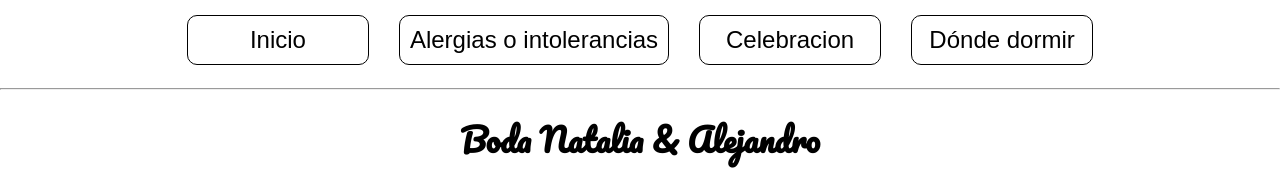
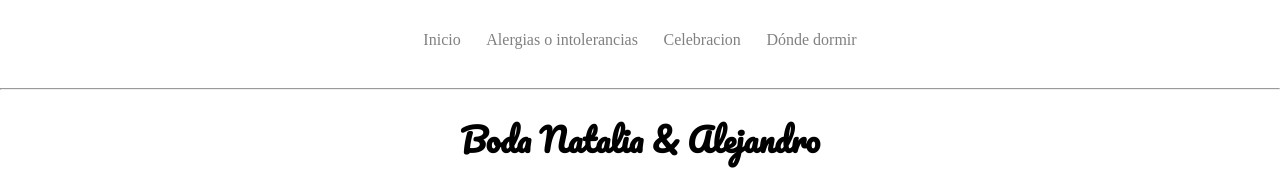
Before and after one commit to alejito10/boda-app, a React (Create React App) app: page /donde in a window 1280 px wide. Shown: the top 170 px of the page. Built offline with nearby package versions, Linux system fonts and the light colour scheme.

Commit message:
cambios en la barra de navegacion

```diff
--- a/package.json
+++ b/package.json
@@ -1,5 +1,5 @@
 {
-  "homepage":"https://alejito10.github.io/boda-app",
+  "homepage": "https://alejito10.github.io/boda-app",
   "name": "boda-app",
   "version": "0.1.0",
   "private": true,
@@ -19,6 +19,7 @@
     "react-router-dom": "^5.2.0",
     "react-scripts": "4.0.1",
     "simple-react-google-maps": "^1.1.2",
+    "styled-components": "^5.2.1",
     "web-vitals": "^0.2.4"
   },
   "scripts": {
@@ -26,7 +27,7 @@
     "build": "react-scripts build",
     "test": "react-scripts test",
     "eject": "react-scripts eject",
-    "predeply":"npm run build",
+    "predeply": "npm run build",
     "deploy": "gh-pages -d build"
   },
   "eslintConfig": {
--- a/src/App.js
+++ b/src/App.js
@@ -5,15 +5,15 @@ import { BrowserRouter as Router, Switch, Route } from "react-router-dom";
 //import firebase from "firebase";
 import {Formulario} from './pages/formulario/Formulario'
 import {Home} from './pages/home/Home'
-import {Menu} from './shared/components/menu/Menu'
 import {Titulo} from './shared/components/titulo/Titulo'
 import {Donde} from './pages/donde/Donde'
 import {Dormir} from './pages/dormir/Dormir'
+import {Header} from './shared/components/header/Header'
 
 function App() {
   return (
 		<Router>
-			<Menu />
+			<Header />
 			<hr/>
 			<Titulo/>
 			<hr/>
--- /dev/null
+++ b/src/shared/components/header/Header.jsx
@@ -0,0 +1,19 @@
+import React, { useState } from "react";
+import { HeaderWrapper } from "./HeaderStyles";
+import {Navbar} from "../navbar/Navbar";
+import MenuButton from "./MenuButton";
+
+export function Header() {
+	const [open, setOpen] = useState(false);
+
+	const handleClick = () => {
+		setOpen(!open);
+	};
+
+	return (
+		<HeaderWrapper>
+			<Navbar open={open} />
+			<MenuButton open={open} handleClick={handleClick} />
+		</HeaderWrapper>
+	);
+}
--- /dev/null
+++ b/src/shared/components/header/HeaderStyles.jsx
@@ -0,0 +1,8 @@
+import styled from "styled-components";
+
+export const HeaderWrapper = styled.header`
+	height: 10vh;
+	display: flex;
+	justify-content: space-between;
+	align-items: center;
+`;
--- /dev/null
+++ b/src/shared/components/header/MenuButton.jsx
@@ -0,0 +1,38 @@
+import React from "react";
+import styled from "styled-components";
+
+const MenuButtonWrapper = styled.button`
+	border: none;
+	box-shadow: 0px 0px 1px rgb(50, 50, 50);
+	margin-top: 1.3rem;
+
+	@media only screen and (min-width: 624px) {
+		display: none;
+	}
+`;
+
+function MenuButton({ open, handleClick }) {
+	return !open ? (
+		<MenuButtonWrapper onClick={handleClick}>
+			<svg viewBox="0 0 100 80" width="30" height="30" fill="#2962ff">
+				<rect width="90" height="10" />
+				<rect y="30" width="80" height="10" />
+				<rect y="60" width="70" height="10" />
+			</svg>
+		</MenuButtonWrapper>
+	) : (
+		<MenuButtonWrapper onClick={handleClick}>
+			<svg
+				className="svg-icon"
+				width="30"
+				height="30"
+				viewBox="0 0 20 20"
+				fill="#2962ff"
+			>
+				<path d="M15.898,4.045c-0.271-0.272-0.713-0.272-0.986,0l-4.71,4.711L5.493,4.045c-0.272-0.272-0.714-0.272-0.986,0s-0.272,0.714,0,0.986l4.709,4.711l-4.71,4.711c-0.272,0.271-0.272,0.713,0,0.986c0.136,0.136,0.314,0.203,0.492,0.203c0.179,0,0.357-0.067,0.493-0.203l4.711-4.711l4.71,4.711c0.137,0.136,0.314,0.203,0.494,0.203c0.178,0,0.355-0.067,0.492-0.203c0.273-0.273,0.273-0.715,0-0.986l-4.711-4.711l4.711-4.711C16.172,4.759,16.172,4.317,15.898,4.045z" />
+			</svg>
+		</MenuButtonWrapper>
+	);
+}
+
+export default MenuButton;
--- a/src/shared/components/menu/Menu.jsx
+++ /dev/null
@@ -1,14 +0,0 @@
-import React from 'react'
-import { Link } from "react-router-dom";
-import './menu.css'
-
-export function Menu() {
-    return (
-        <nav className="c-menu">
-				<Link className="c-menu__link" to="/">Inicio</Link>
-				<Link className="c-menu__link" to="/alergias">Alergias o intolerancias</Link>
-				<Link className="c-menu__link" to="/donde">Celebracion</Link>
-				<Link className="c-menu__link" to="/dormir">Dónde dormir</Link>
-			</nav>
-    )
-}
--- a/src/shared/components/menu/menu.css
+++ /dev/null
@@ -1,21 +0,0 @@
-.c-menu{
-    padding: 0;
-    margin: 0;
-    display: flex;
-    justify-content: center;
-}
-
-.c-menu__link{
-    font-size: 24px;
-    font-family: Arial;
-    text-transform: none;
-    margin: 15px;
-    padding: 10px;
-    min-width: 10rem;
-    text-align: center;
-    color: black;
-    border: 1px solid;
-    border-radius: 10px;
-    border-color: black;
-    text-decoration: none;
-}
--- /dev/null
+++ b/src/shared/components/navbar/Navbar.jsx
@@ -0,0 +1,13 @@
+import React from "react";
+import { NavbarWrapper } from "./NavbarStyles";
+
+export function Navbar({ open }) {
+	return (
+		<NavbarWrapper open={open}>
+			<a href="/">Inicio</a>
+			<a href="alergias">Alergias o intolerancias</a>
+			<a href="donde">Celebracion</a>
+			<a href="dormir">Dónde dormir</a>
+		</NavbarWrapper>
+	);
+}
--- /dev/null
+++ b/src/shared/components/navbar/NavbarStyles.jsx
@@ -0,0 +1,29 @@
+import styled from "styled-components";
+
+export const NavbarWrapper = styled.nav`
+	display: flex;
+	flex-direction: column;
+	justify-content: flex-start;
+	align-items: center;
+	background: turquoise;
+	position: fixed;
+	top: 10vh;
+	right: ${(props) => (props.open ? "0" : "-100%")};
+	width: 100%;
+	height: 90vh;
+	transition: right 0.3s linear;
+
+	@media only screen and (min-width: 624px) {
+		flex-direction: row;
+		position: initial;
+		height: auto;
+		justify-content: center;
+		background: white;
+	}
+
+	a {
+		padding: 0.5rem 0.8rem;
+		color: grey;
+		text-decoration: none;
+	}
+`;
```
Also changed, not shown: 2 other files (tests, documents, lock files or other folders).
